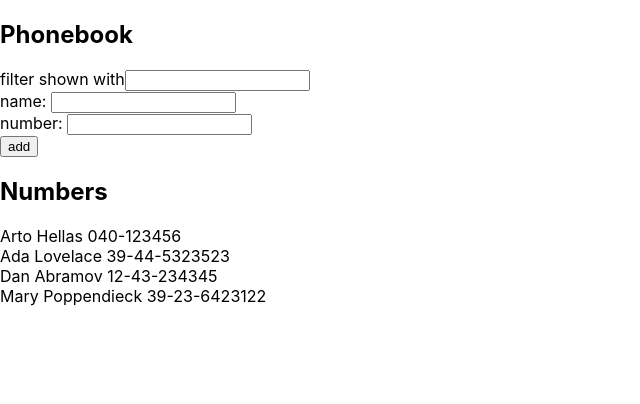
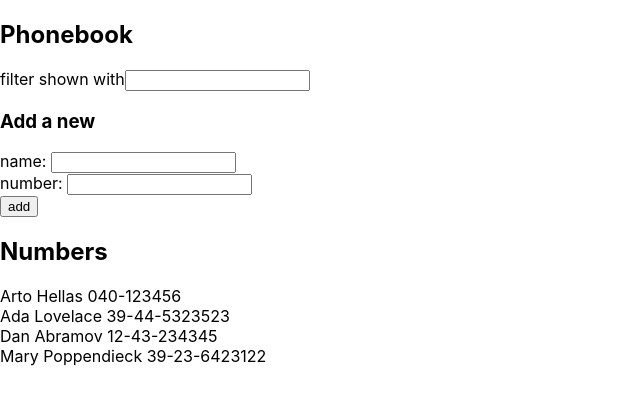
Before and after one commit to VictoriaBlat/fullStackOpen2020, a React (Create React App) app in the folder part2/phonebook/: page / in a window 1280 px wide. Shown: the top 404 px of the page, without its empty margins (0-640 px from the left). Built offline with nearby package versions, Linux system fonts and the light colour scheme.

Commit message:
step 5/1

```diff
--- a/part2/phonebook/src/App.js
+++ b/part2/phonebook/src/App.js
@@ -1,5 +1,6 @@
 import React, { useState } from "react";
-
+import Filter from "./Filter";
+import PersonForm from "./PersonForm";
 const App = () => {
   const [persons, setPersons] = useState([
     { name: "Arto Hellas", number: "040-123456" },
@@ -10,23 +11,25 @@ const App = () => {
   const [newName, setNewName] = useState("");
   const [newNumber, setNewNumber] = useState("");
   const [search, setSearch] = useState(persons);
+
+  const addNewName = (event) => setNewName(event.target.value);
+  const addNewNumber = (event) => setNewNumber(event.target.value);
   const addContact = (event) => {
     event.preventDefault();
 
     if (persons.some((person) => person.name === newName)) {
       window.alert(`${newName} is already added to phonebook`);
     } else {
-      setPersons(persons.concat({ name: newName, number: newNumber }));
+      let x = { name: newName, number: newNumber };
+      setPersons(persons.concat(x));
+      setSearch(persons.concat(x));
       setNewName("");
       setNewNumber("");
-      setSearch(persons);
     }
   };
 
   const filterResults = (event) => {
-    console.log(event.target.value);
     const result = persons.filter((el) => {
-      console.log(el.name);
       return el.name.toLowerCase().includes(event.target.value.toLowerCase());
     });
 
@@ -36,34 +39,16 @@ const App = () => {
   return (
     <div>
       <h2>Phonebook</h2>
-      <form>
-        <div>
-          {" "}
-          filter shown with
-          <input onChange={filterResults} />
-          <div></div>
-        </div>
-        <div>
-          name:{" "}
-          <input
-            value={newName}
-            onChange={(event) => setNewName(event.target.value)}
-          />
-        </div>
-        <div>
-          number:{" "}
-          <input
-            value={newNumber}
-            onChange={(event) => setNewNumber(event.target.value)}
-          />
-        </div>
+      <Filter filterResults={filterResults} />
+      <h3>Add a new</h3>
+      <PersonForm
+        addNewName={addNewName}
+        addContact={addContact}
+        newName={newName}
+        addNewNumber={addNewNumber}
+        newNumber={newNumber}
+      />
 
-        <div>
-          <button onClick={addContact} type="submit">
-            add
-          </button>
-        </div>
-      </form>
       <h2>Numbers</h2>
       {search.map((el) => {
         return (
--- /dev/null
+++ b/part2/phonebook/src/Filter.js
@@ -0,0 +1,14 @@
+import React from "react";
+
+const Filter = ({ filterResults }) => {
+  return (
+    <div>
+      <form>
+        {" "}
+        filter shown with
+        <input onChange={filterResults} />
+      </form>
+    </div>
+  );
+};
+export default Filter;
--- /dev/null
+++ b/part2/phonebook/src/PersonForm.js
@@ -0,0 +1,26 @@
+import React from "react";
+
+const PersonForm = (props) => {
+  //   console.log({ seters }, { contactInput });
+  return (
+    <div>
+      <form>
+        <div>
+          name: <input value={props.newName} onChange={props.addNewName} />
+        </div>
+        <div>
+          number:{" "}
+          <input value={props.newNumber} onChange={props.addNewNumber} />
+        </div>
+
+        <div>
+          <button onClick={props.addContact} type="submit">
+            add
+          </button>
+        </div>
+      </form>
+    </div>
+  );
+};
+
+export default PersonForm;
```
